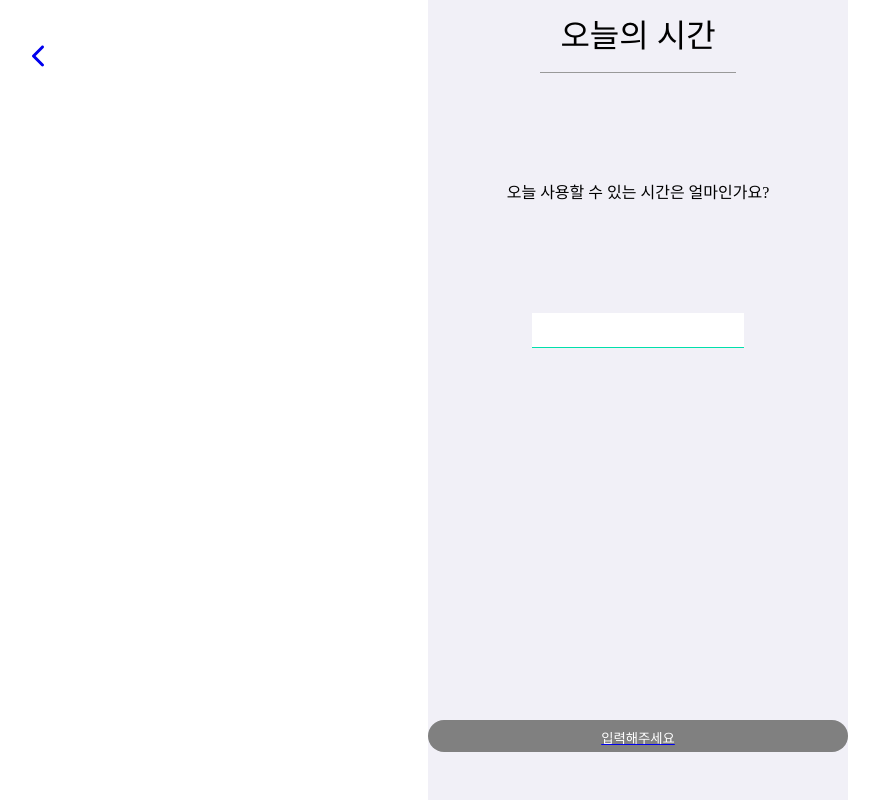
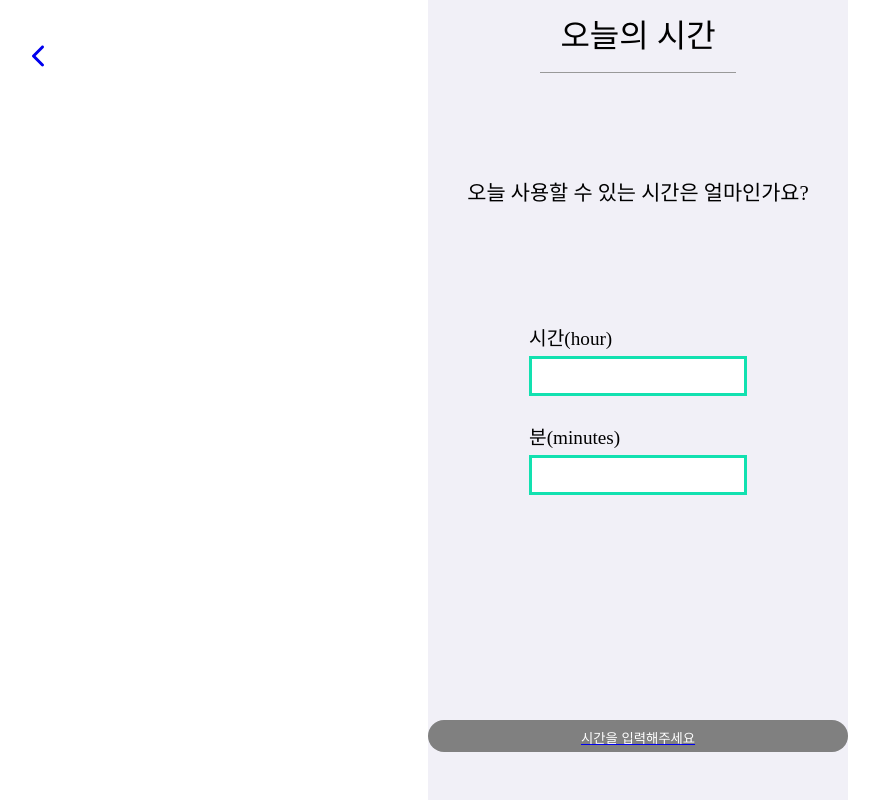
Before and after one commit to prgrms-fe-devcourse/FEDC2_TimeDivider_Root, a React (Create React App) app: page /createTime in a window 1280 px wide. Shown: the whole page, without its empty margins (2-881 px from the left). Built offline with nearby package versions, Linux system fonts and the light colour scheme.

Commit message:
feat: 오늘의 시간 페이지 기능 구현

```diff
--- a/src/pages/createTime.jsx
+++ b/src/pages/createTime.jsx
@@ -1,4 +1,4 @@
-import React, { useState } from 'react'
+import React, { useEffect, useState } from 'react'
 
 import { Link } from 'react-router-dom'
 
@@ -6,24 +6,80 @@ import styled from 'styled-components'
 import NavBar from '../components/NavBar'
 import Text from '../components/Text'
 import Button from '../components/Button'
-import Input from '../components/Input'
+
+const TIME_REGEX = Object.freeze({
+	HOUR: '(([1-2][0-4])|([1][5-9])|[0-9])',
+	MINUTE: '(([1-5][0-9])|([2][0-9])|[0-9])',
+})
+
+const TIME_TYPE = Object.freeze({
+	HOUR: 'hours',
+	MINUTE: 'minutes',
+})
+
+const BUTTON_TEXT = Object.freeze({
+	VALID: '다음 단계',
+	INVALID: '시간을 입력해주세요',
+})
 
 const CreateTime = () => {
-	const [task, setTask] = useState('')
+	const [spareTime, setSpareTime] = useState({ [TIME_TYPE.HOUR]: '', [TIME_TYPE.MINUTE]: '' })
+	const [isValidSpareTime, setIsValidSpareTime] = useState(false)
+
+	const handleSpareTime = (name, value) => {
+		const newSpareTime = { ...spareTime, [name]: value }
+		setSpareTime(newSpareTime)
+	}
+
+	const handleIsValidSpareTime = newSpareTime => {
+		if (newSpareTime[TIME_TYPE.HOUR] > 0 || newSpareTime[TIME_TYPE.MINUTE] > 0) {
+			setIsValidSpareTime(true)
+			return
+		}
+		setIsValidSpareTime(false)
+	}
+
+	useEffect(() => {
+		handleIsValidSpareTime(spareTime)
+	}, [spareTime])
 
 	return (
 		<>
 			<NavBar>오늘의 시간</NavBar>
 
 			<SubTitleArea>
-				<Text style={{ fontSize: '1rem' }}>오늘 사용할 수 있는 시간은 얼마인가요?</Text>
+				<Text style={{ fontSize: '1.3rem' }}>오늘 사용할 수 있는 시간은 얼마인가요?</Text>
 			</SubTitleArea>
 
-			<Input type="text" value={task} onChange={e => setTask(e.target.value)}></Input>
+			<InputBox>
+				<Label>시간(hour)</Label>
+				<Input
+					type="text"
+					maxLength={2}
+					name="hours"
+					value={spareTime[TIME_TYPE.HOUR]}
+					autoFocus={true}
+					pattern={TIME_REGEX.HOUR}
+					onChange={e => handleSpareTime(TIME_TYPE.HOUR, e.target.value)}
+				></Input>
+			</InputBox>
+
+			<InputBox>
+				<Label>분(minutes)</Label>
+				<Input
+					type="text"
+					maxLength={2}
+					value={spareTime[TIME_TYPE.MINUTE]}
+					pattern={TIME_REGEX.MINUTE}
+					onChange={e => handleSpareTime(TIME_TYPE.MINUTE, e.target.value)}
+				></Input>
+			</InputBox>
 
 			<ButtonArea>
 				<Link to="/createTodo">
-					<Button disabled={true}>입력해주세요</Button>
+					<Button disabled={!isValidSpareTime}>
+						{!isValidSpareTime ? BUTTON_TEXT.INVALID : BUTTON_TEXT.VALID}
+					</Button>
 				</Link>
 			</ButtonArea>
 		</>
@@ -46,3 +102,30 @@ const ButtonArea = styled.div`
 	width: 100%;
 	bottom: 1rem;
 `
+
+const InputBox = styled.div`
+	display: flex;
+	flex-direction: column;
+	gap: 0.5rem;
+	margin: 1rem;
+`
+
+const Label = styled.label`
+	font-size: 1.2rem;
+`
+
+const Input = styled.input`
+	width: 13rem;
+	height: 2rem;
+	font-size: 1.5rem;
+	border: none;
+	border-bottom: 1px solid #00dfabed;
+	outline: none;
+	text-align: center;
+	:valid {
+		border: #00dfabed solid 3px;
+	}
+	:invalid {
+		border: #ff0000 solid 3px;
+	}
+`
```
